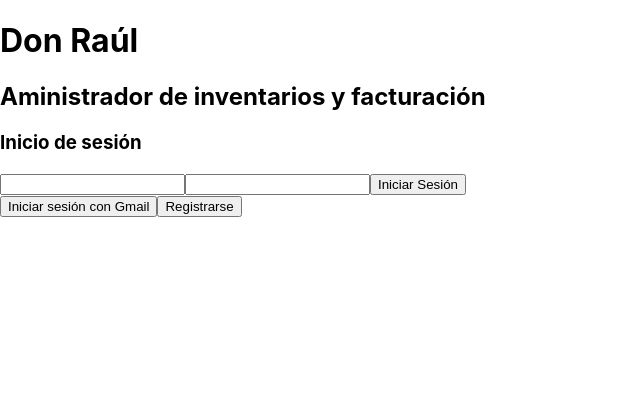
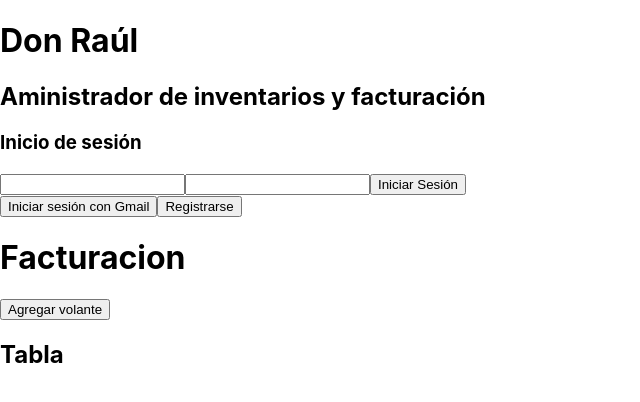
Before and after one commit to svntivgo/front-donraul, a React (Create React App) app: page / in a window 1280 px wide. Shown: the top 402 px of the page, without its empty margins (0-640 px from the left). Built offline with nearby package versions, Linux system fonts and the light colour scheme.

Commit message:
estructura basica inventario

```diff
--- a/src/App.js
+++ b/src/App.js
@@ -2,6 +2,7 @@ import React, { Fragment } from 'react';
 import logo from './logo.svg';
 import { Counter } from './features/counter/Counter';
 import './App.css';
+import Facturacion from "./components/Facturacion";
 
 function App() {
   return (
@@ -16,6 +17,7 @@ function App() {
       </form>
       <button>Iniciar sesión con Gmail</button>
       <button>Registrarse</button>
+      <Facturacion/>
     </Fragment>
   );
 }
--- a/src/components/facturacion.jsx
+++ b/src/components/facturacion.jsx
@@ -0,0 +1,13 @@
+import React from 'react'
+
+const Facturacion = () => {
+  return (
+    <>
+      <h1>Facturacion</h1>
+      <button>Agregar volante</button>
+      <h2>Tabla</h2>
+    </>
+  );
+}
+
+export default Facturacion
```
